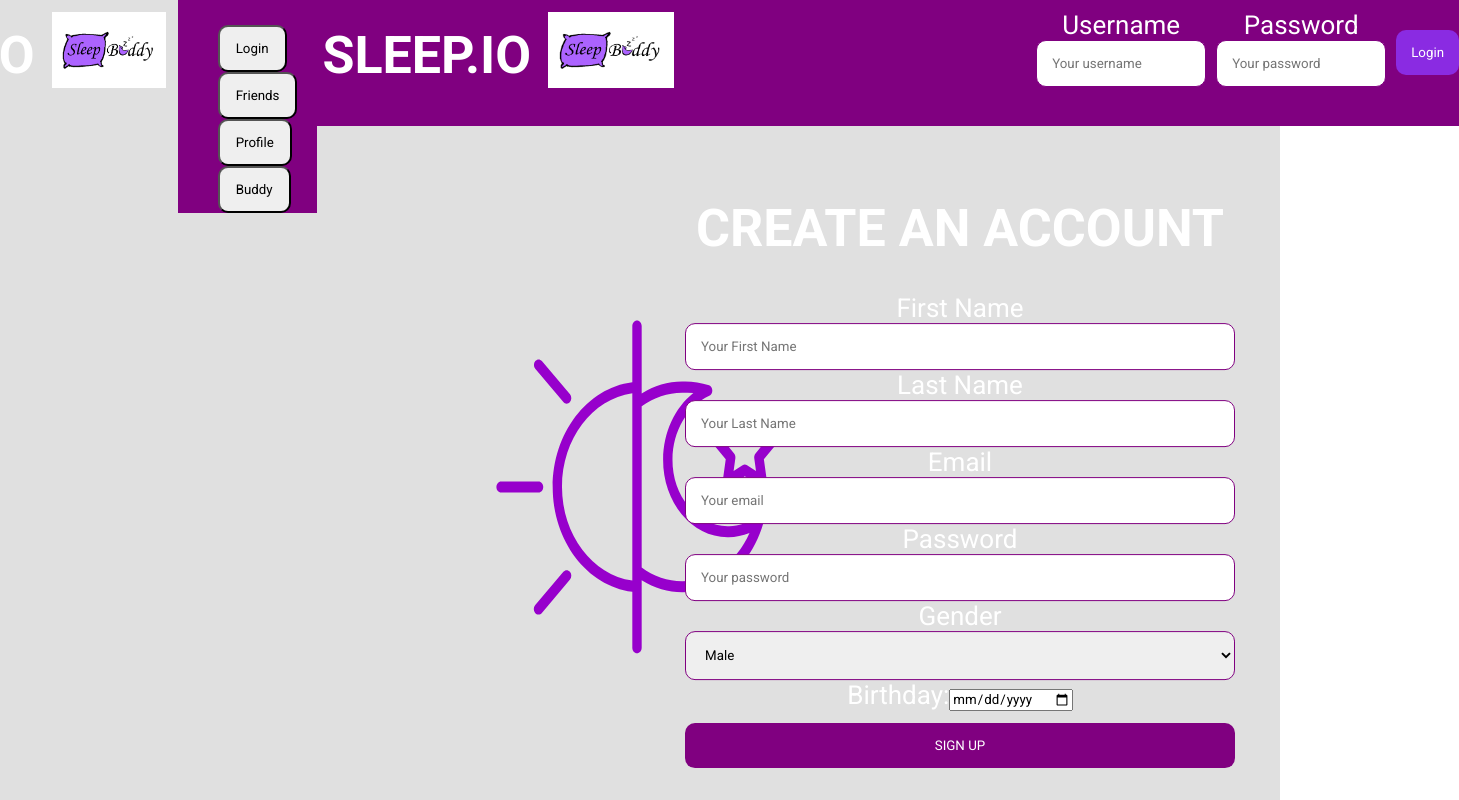
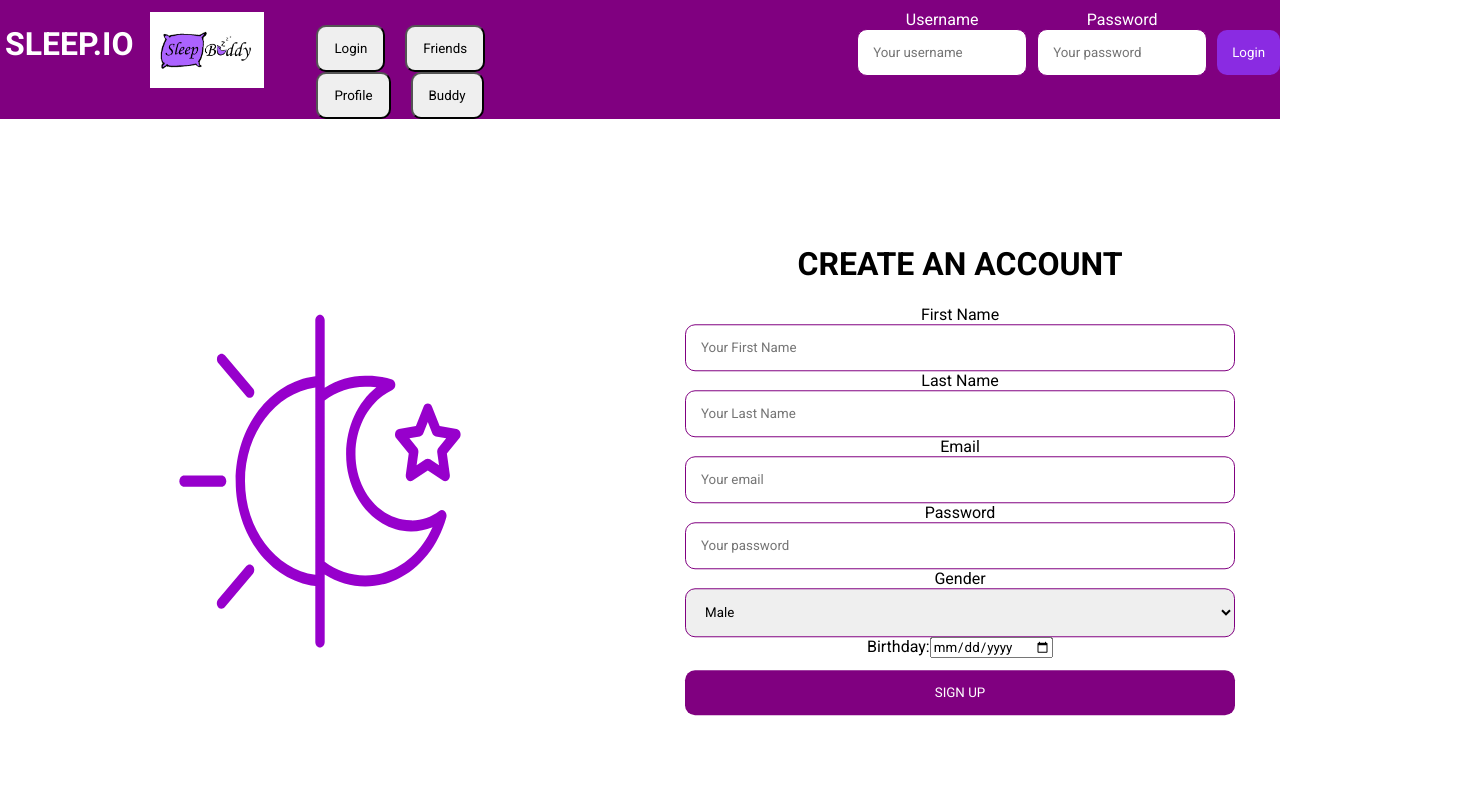
Before and after one commit to jmlacey/HCI-Social-Media-Project, a React (Create React App) app: page / in a window 1280 px wide. Shown: the whole page, 1459 px wide, since content can reach past the window. Built offline with nearby package versions, Linux system fonts and the light colour scheme.

Commit message:
Fixed graphical errors with header and sidebar

```diff
--- a/src/App.css
+++ b/src/App.css
@@ -1,12 +1,13 @@
 @import url("https://fonts.googleapis.com/css?family=Roboto:300,400,700");
 
+/*-----------------
+
+General Page
+
+----------------*/
 * {
   box-sizing: border-box;
   font-family: "Roboto", sans-serif;
-}
-body {
-  margin: 0;
-  padding: 0;
 }
 
 .header {
@@ -37,6 +38,25 @@ body {
   background-color: purple;
   padding-top: 25px;
 }
+
+body {
+  margin: 0;
+  padding: 0;
+}
+
+
+
+
+
+
+
+
+/*-----------------
+
+IDK about any of the shit beneath this :(
+
+----------------*/
+
 
 .Nav_Element {
   float: left;
--- a/src/App.js
+++ b/src/App.js
@@ -10,7 +10,6 @@ import logo from "./Component/logo.png";
 import logo2 from "./Component/logo2.svg";
 import View from "./Component/Anthony_Components/viewprofile.jsx";
 import Picture from "./Component/Anthony_Components/profilepicture";
-import Header from "./Component/header";
 
 //My stuff
 import MyFriendList from "./Component/Josh_Components/MyFriendList.js";
@@ -50,9 +49,9 @@ class MainContent extends React.Component {
 
     if (this.state.section === "buddy") {
       return (
-      <div>
-        <Buddy />
-      </div>
+        <div>
+          <Buddy />
+        </div>
       );
     }
     //anthony's profile page...
@@ -123,57 +122,76 @@ class App extends React.Component {
 
     return (
       <div className="App">
-        <header className="App-header">
-          <h1 style={{ color: "white", padding: 5, marginTop: 20 }}>
-            SLEEP.IO
-          </h1>
+        <header className="header">
+          <h1 style={{ color: 'white', padding: 5, marginTop: 20 }}>SLEEP.IO</h1>
           <img src={logo} alt="" className="headerImg" />
-
           <div className="container">
             <nav className="navBar">
               <div className="Nav_Div">
                 <ul className="sideBar">
+
                   <li className="Nav_Element">
                     <button
                       className="element_link"
-                      onClick={e => setMenuOption("login", mainContent, e)}
-                    >
+                      onClick={e => setMenuOption("login", mainContent, e)}>
                       Login
                     </button>
                   </li>
+
                   <li className="Nav_Element">
                     <button
                       className="element_link"
-                      onClick={e => setMenuOption("friends", mainContent, e)}
-                    >
+                      onClick={e => setMenuOption("friends", mainContent, e)}>
                       Friends
                     </button>
                   </li>
+
                   <li className="Nav_Element">
                     <button
                       className="element_link"
-                      onClick={e => setMenuOption("profile", mainContent, e)}
-                    >
+                      onClick={e => setMenuOption("profile", mainContent, e)}>
                       Profile
                     </button>
                   </li>
+
                   <li className="Nav_Element">
                     <button
                       className="element_link"
-                      onClick={e => setMenuOption("buddy", mainContent, e)}
-                    >
+                      onClick={e => setMenuOption("buddy", mainContent, e)}>
                       Buddy
                     </button>
                   </li>
+
                 </ul>
               </div>
             </nav>
           </div>
 
-          <div className="maincontent" id="mainContent">
+
+          <nav className="r">
+
+            <div className="login" style={{ paddingRight: 5 }}>
+              <label style={{ color: "white" }} for="username">Username</label>
+              <input type="text" id="usename" placeholder="Your username" className="inputBox"></input>
+            </div>
+
+            <div className="login" style={{ paddingLeft: 5 }}>
+              <label for="password" style={{ color: "white" }}>Password</label>
+              <input type="text" id="password" placeholder="Your password" className="inputBox"></input>
+            </div>
+
+            <div>
+              <input type="button" value="Login" className="loginButton2"></input>
+            </div>
+
+          </nav>
+
+        </header>
+
+        <div className="maincontent" id="mainContent">
             <MainContent ref={mainContent} />
-          </div>
-        </header>
+        </div>
+
         <Modal show={this.state.openModal} onClose={e => toggleModal(this, e)}>
           This is a modal dialog!
         </Modal>
--- a/src/Component/Ousman_Components/Login.jsx
+++ b/src/Component/Ousman_Components/Login.jsx
@@ -2,12 +2,12 @@ import React, { Component } from 'react';
 import logo from '../logo.png';
 
 
-class  Header extends Component {
-    state = {  }
+class Header extends Component {
+    state = {}
     render() {
         return (
             <body>
-            <header className="header">
+                {/* <header className="header">
                     <h1 style={{ color: 'white', padding: 5, marginTop: 20 }}>SLEEP.IO</h1>
                     <img src={logo} alt="" className = "headerImg"/>
 
@@ -25,10 +25,11 @@ class  Header extends Component {
                             </div>
                         </nav>
                     </div>
-                </header>
+                </header> */}
 
 
-                <div className= "formDiv">
+                <div className="formDiv">
+                    <div class="centered">
                     <form action="/action_page.php">
                         <label for="fname">Username</label>
                         <input type="text" id="fname" name="firstname" placeholder="Your username"></input>
@@ -37,20 +38,14 @@ class  Header extends Component {
 
                         <input type="submit" value="Login"></input>
                         <ul className="sideBar2">
-                            <li><a className= "loginButton" href="/">Forgot Password</a></li>
-                           <li><a className= "loginButton" href="/">Sign Up</a></li>
+                            <li><a className="loginButton" href="/">Forgot Password</a></li>
+                            <li><a className="loginButton" href="/">Sign Up</a></li>
                         </ul>
 
                     </form>
                     </div>
+                </div>
             </body>
-
-
-
-
-
-
-
         );
     }
 }
--- a/src/Component/Ousman_Components/Sign_up.jsx
+++ b/src/Component/Ousman_Components/Sign_up.jsx
@@ -12,7 +12,7 @@ class Sign_up extends Component {
             <html>
                 <meta name="viewport" content="width=device-width, initial-scale=1.0"></meta>
                 <body>
-                <header className="header">
+                    {/* <header className="header">
                     <h1 style={{ color: 'white', padding: 5, marginTop: 20 }}>SLEEP.IO</h1>
                     <img src={logo} alt="" className = "headerImg" />
                     <nav className="r">
@@ -31,21 +31,16 @@ class Sign_up extends Component {
                     </nav>
 
 
-                </header>
-
-
-
+                </header> */}
 
                     <div class="split left">
                         <div class="centered">
-                        <img src={logo2} alt="" className="malik"/>
+                            <img src={logo2} alt="" className="malik" />
                         </div>
                     </div>
 
                     <div class="split right">
                         <div class="centered">
-                        <div>
-
                             <div className="signformDiv">
 
                                 <h1>CREATE AN ACCOUNT</h1>
@@ -75,9 +70,6 @@ class Sign_up extends Component {
 
                                     <input type="submit" value="SIGN UP"></input>
                                 </form>
-
-
-                            </div>
                             </div>
                         </div>
                     </div>
```
Lines whose indentation alone changed are shown as unchanged.
